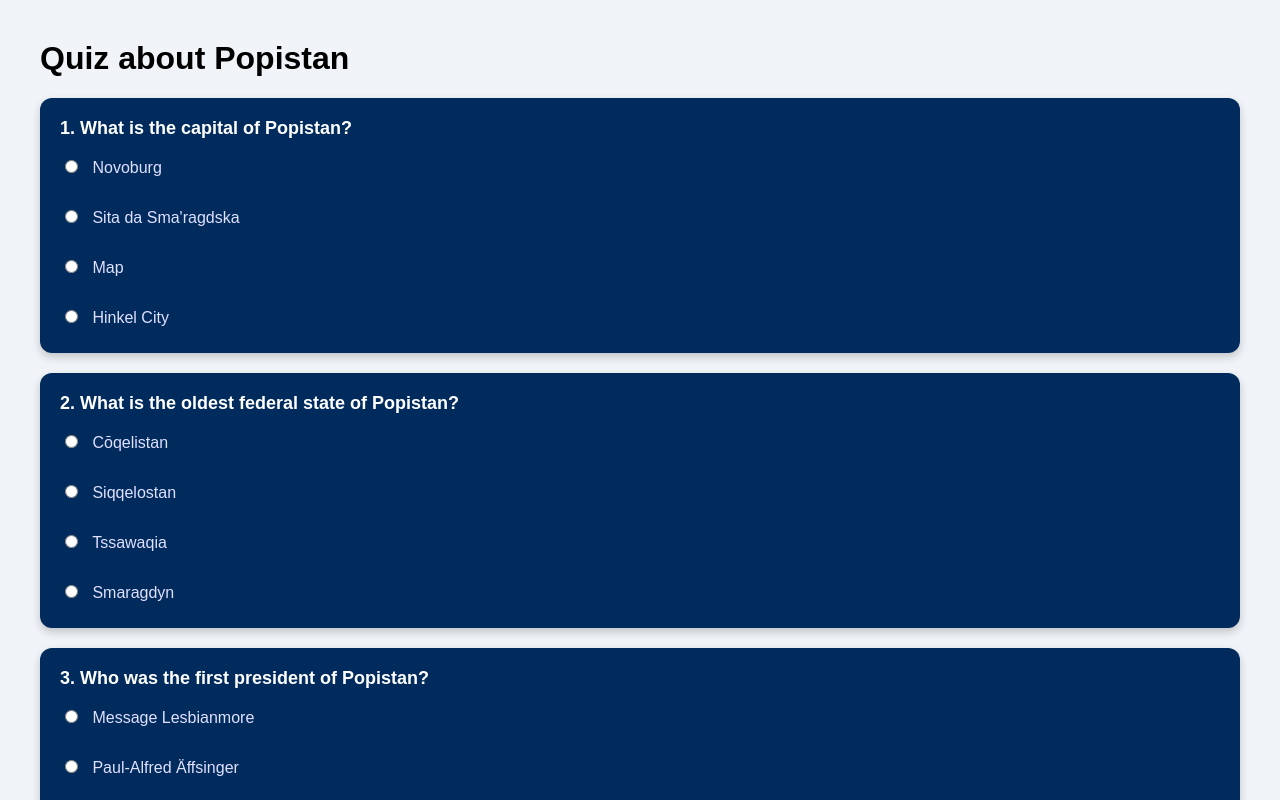
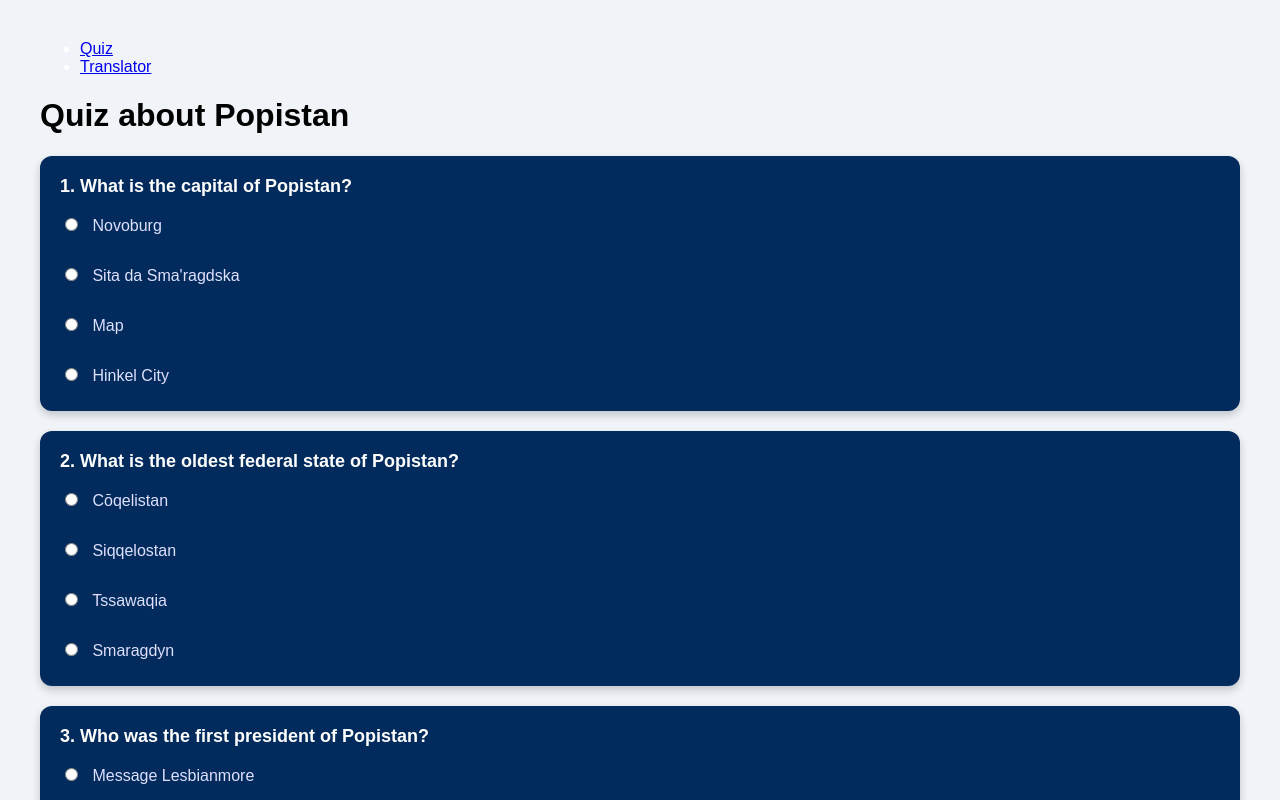
Before and after one commit to suviko1206/PopistanQuizEN, a plain HTML site: page index.html in a window 1280 px wide. Shown: the top 800 px of the page. Drawn offline with Linux system fonts and the light colour scheme.

Commit message:
Update index.html

```diff
--- a/index.html
+++ b/index.html
@@ -7,6 +7,13 @@
   <link rel="stylesheet" href="style.css">
 </head>
 <body>
+
+  <nav class="navbar">
+  <ul>
+    <li><a href="index.html">Quiz</a></li>
+    <li><a href="translator.html">Translator</a></li>
+  </ul>
+  </nav>
 
   <h1>Quiz about Popistan</h1>
 
```
